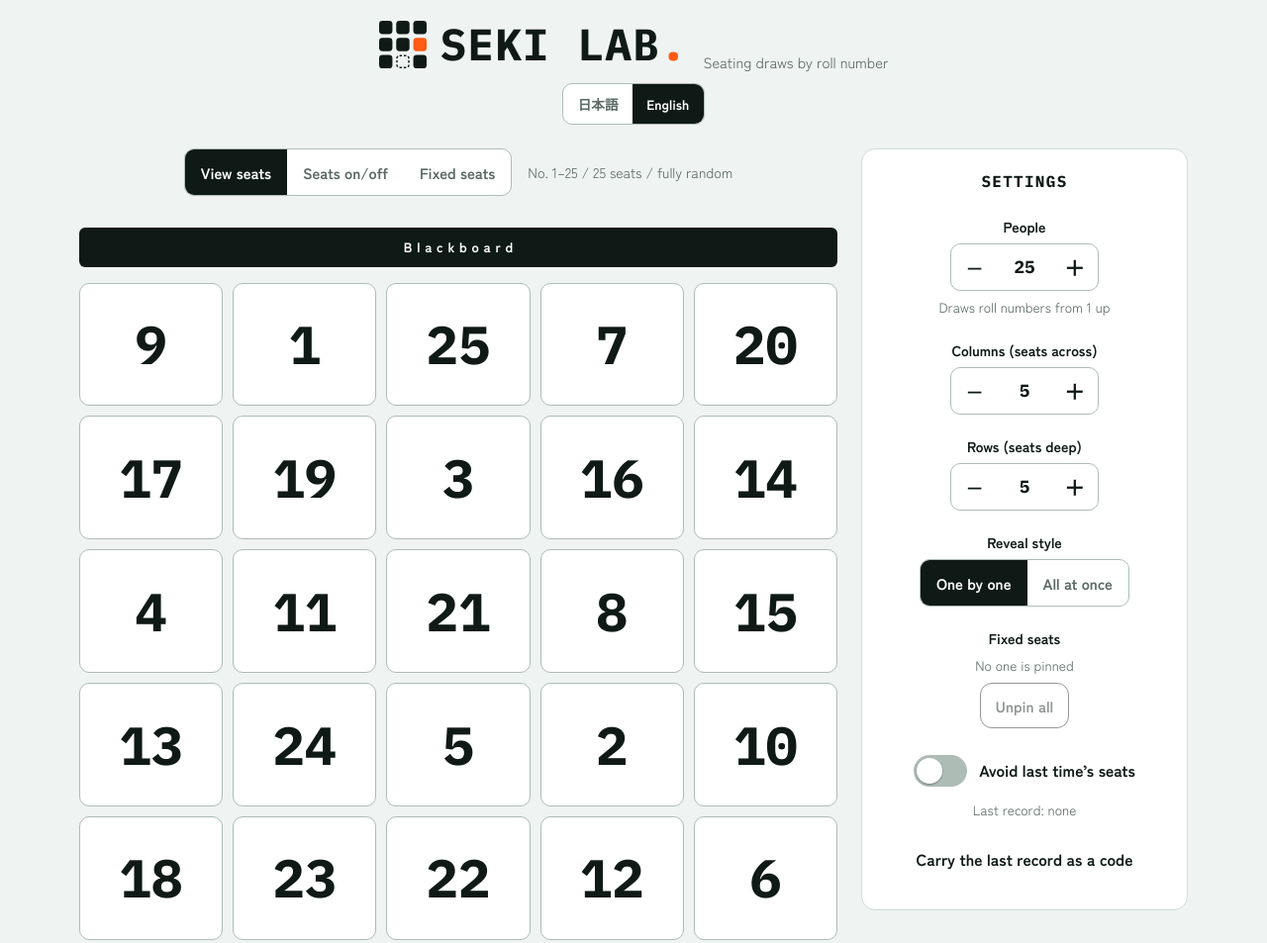
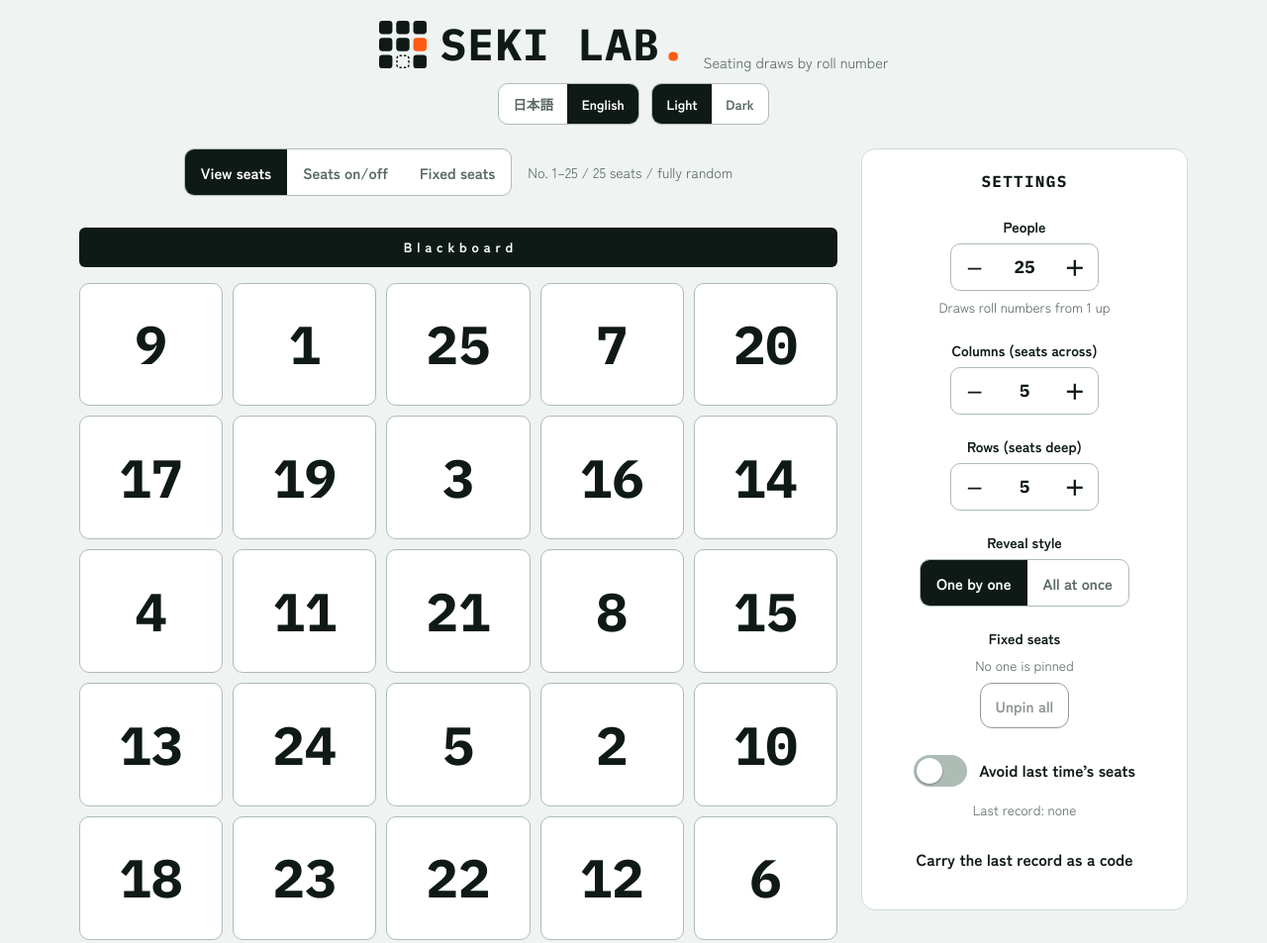
Before and after one commit to Hotdog-18/SEKI-LAB., a plain HTML site: page index.html in a window 1280 px wide. Shown: the top 953 px of the page at 99% size. Drawn offline with Linux system fonts and the light colour scheme.

Commit message:
Add light/dark theme switch
Let users pick the white or dark look; the choice is remembered in the browser and defaults to the device setting.

Co-Authored-By: Claude Sonnet 5.5 <noreply@anthropic.com>
Claude-Session: https://claude.ai/code/session_01EM7Jjxc6Bkan7y6B6RVJm6

```diff
--- a/index.html
+++ b/index.html
@@ -105,7 +105,7 @@ header.top { display: flex; flex-wrap: wrap; align-items: baseline; justify-cont
 .mark .dot { color: var(--accent); }
 .tagline { margin: 0; color: var(--ink-soft); font-size: .92rem; }
 
-.langrow { flex: 0 0 100%; display: flex; justify-content: center; margin-top: 6px; }
+.langrow { flex: 0 0 100%; display: flex; flex-wrap: wrap; justify-content: center; gap: 8px 12px; margin-top: 6px; }
 .langrow .seg button { min-height: 40px; font-size: .85rem; padding: .3rem .9rem; }
 
 /* toolbar */
@@ -388,6 +388,10 @@ body.busy .settings, body.busy .toolbar, body.busy .nav, body.busy .find { opaci
         <button type="button" data-v="ja" aria-pressed="true">日本語</button>
         <button type="button" data-v="en" aria-pressed="false">English</button>
       </div>
+      <div class="seg" id="themeSeg" role="group" aria-label="色の切り替え">
+        <button type="button" data-v="light" aria-pressed="false">ホワイト</button>
+        <button type="button" data-v="dark" aria-pressed="false">ダーク</button>
+      </div>
     </div>
   </header>
 
@@ -516,7 +520,7 @@ body.busy .settings, body.busy .toolbar, body.busy .nav, body.busy .find { opaci
     cols: 5, rows: 5, n: 25, rounds: 3, style: 'one', avoid: false,
     disabled: new Set(), fixed: new Map(), prev: null, avoidSrc: null,
     slides: [], cur: 0, kind: 'sample', mode: 'view', selected: -1, find: 0,
-    drawing: false, progress: '', lang: 'ja'
+    drawing: false, progress: '', lang: 'ja', theme: 'light'
   };
   var slideCells = [];
   var scrollQueued = false;
@@ -538,7 +542,7 @@ body.busy .settings, body.busy .toolbar, body.busy .nav, body.busy .find { opaci
       rec_p: '確定すると、この端末のブラウザに記録されます。別の端末で使うときは、コードをコピーして貼り付けてください。',
       code_lab: '記録コード', code_make: '表示中の席をコードにしてコピー', code_load: 'このコードを前回の記録にする', code_clear: '前回の記録を消す',
       find_lab: '番号で探す', find_ph: '例 12',
-      a_mode: '表示と編集の切り替え', a_nav: 'パターンの切り替え',
+      a_mode: '表示と編集の切り替え', a_nav: 'パターンの切り替え', theme_light: 'ホワイト', theme_dark: 'ダーク', a_theme: '色の切り替え',
       a_rounds_dec: '回数を1回減らす', a_rounds_inc: '回数を1回増やす',
       a_n_dec: '人数を1人減らす', a_n_inc: '人数を1人増やす',
       a_cols_dec: '列を1つ減らす', a_cols_inc: '列を1つ増やす',
@@ -606,7 +610,7 @@ body.busy .settings, body.busy .toolbar, body.busy .nav, body.busy .find { opaci
       rec_p: 'Confirming saves the record in this browser. To use it on another device, copy the code and paste it there.',
       code_lab: 'Record code', code_make: 'Copy code for the seats shown', code_load: 'Use this code as the last record', code_clear: 'Clear the last record',
       find_lab: 'Find by number', find_ph: 'e.g. 12',
-      a_mode: 'Switch between viewing and editing', a_nav: 'Switch between draws',
+      a_mode: 'Switch between viewing and editing', a_nav: 'Switch between draws', theme_light: 'Light', theme_dark: 'Dark', a_theme: 'Color theme',
       a_rounds_dec: 'One round fewer', a_rounds_inc: 'One round more',
       a_n_dec: 'One person fewer', a_n_inc: 'One person more',
       a_cols_dec: 'One column fewer', a_cols_inc: 'One column more',
@@ -673,9 +677,9 @@ body.busy .settings, body.busy .toolbar, body.busy .nav, body.busy .find { opaci
      ['#lab-style', 'style_lab'], ['#styleSeg [data-v="one"]', 'style_one'], ['#styleSeg [data-v="all"]', 'style_all'],
      ['#lab-fixed', 'fixed_lab'], ['#fixedClear', 'fixed_clear'], ['.switch span', 'avoid_lab'],
      ['details.rec summary', 'rec_sum'], ['details.rec > p.sub', 'rec_p'], ['label[for="code"]', 'code_lab'],
-     ['#codeMake', 'code_make'], ['#codeLoad', 'code_load'], ['#codeClear', 'code_clear'], ['label[for="find"]', 'find_lab']
+     ['#themeSeg [data-v="light"]', 'theme_light'], ['#themeSeg [data-v="dark"]', 'theme_dark'], ['#codeMake', 'code_make'], ['#codeLoad', 'code_load'], ['#codeClear', 'code_clear'], ['label[for="find"]', 'find_lab']
     ].forEach(function (p) { var el = document.querySelector(p[0]); if (el) el.textContent = T(p[1]); });
-    [['#modeSeg', 'a_mode'], ['#nav', 'a_nav'],
+    [['#modeSeg', 'a_mode'], ['#nav', 'a_nav'], ['#themeSeg', 'a_theme'],
      ['.stepper[data-k="rounds"] button[data-d="-1"]', 'a_rounds_dec'], ['.stepper[data-k="rounds"] button[data-d="1"]', 'a_rounds_inc'],
      ['.stepper[data-k="n"] button[data-d="-1"]', 'a_n_dec'], ['.stepper[data-k="n"] button[data-d="1"]', 'a_n_inc'],
      ['.stepper[data-k="cols"] button[data-d="-1"]', 'a_cols_dec'], ['.stepper[data-k="cols"] button[data-d="1"]', 'a_cols_inc'],
@@ -683,6 +687,8 @@ body.busy .settings, body.busy .toolbar, body.busy .nav, body.busy .find { opaci
     ].forEach(function (p) { var el = document.querySelector(p[0]); if (el) el.setAttribute('aria-label', T(p[1])); });
     $('#find').placeholder = T('find_ph');
     setPressed('#langSeg', S.lang);
+    document.documentElement.setAttribute('data-theme', S.theme);
+    setPressed('#themeSeg', S.theme);
   }
 
   function key(r, c) { return r + ',' + c; }
@@ -753,7 +759,7 @@ body.busy .settings, body.busy .toolbar, body.busy .nav, body.busy .find { opaci
   function save() {
     try {
       localStorage.setItem(STORE, JSON.stringify({
-        cols: S.cols, rows: S.rows, n: S.n, rounds: S.rounds, style: S.style, avoid: S.avoid, lang: S.lang,
+        cols: S.cols, rows: S.rows, n: S.n, rounds: S.rounds, style: S.style, avoid: S.avoid, lang: S.lang, theme: S.theme,
         disabled: Array.from(S.disabled), fixed: Array.from(S.fixed),
         prev: S.prev ? S.prev.code : ''
       }));
@@ -771,6 +777,7 @@ body.busy .settings, body.busy .toolbar, body.busy .nav, body.busy .find { opaci
     S.style = j.style === 'all' ? 'all' : 'one';
     S.avoid = j.avoid === true;
     if (j.lang === 'en' || j.lang === 'ja') S.lang = j.lang;
+    if (j.theme === 'light' || j.theme === 'dark') S.theme = j.theme;
     if (Array.isArray(j.disabled)) j.disabled.forEach(function (k) { if (validKey(k)) S.disabled.add(k); });
     if (Array.isArray(j.fixed)) {
       var used = new Set();
@@ -1259,6 +1266,7 @@ body.busy .settings, body.busy .toolbar, body.busy .nav, body.busy .find { opaci
     var val = seg.dataset.v;
     if (id === 'modeSeg') { S.mode = val; S.selected = -1; renderAll(); }
     else if (id === 'styleSeg') { S.style = val; save(); renderControls(); }
+    else if (id === 'themeSeg') { S.theme = val; save(); applyStatic(); }
     else if (id === 'langSeg') { S.lang = val; save(); applyStatic(); note(''); codeNote(''); renderAll(); }
   });
 
@@ -1311,6 +1319,7 @@ body.busy .settings, body.busy .toolbar, body.busy .nav, body.busy .find { opaci
 
   /* start */
   S.lang = /^ja/i.test(navigator.language || '') ? 'ja' : 'en';
+  S.theme = (window.matchMedia && window.matchMedia('(prefers-color-scheme: dark)').matches) ? 'dark' : 'light';
   load();
   applyStatic();
   if (!tryPrevAsResult()) makeSample();
```
